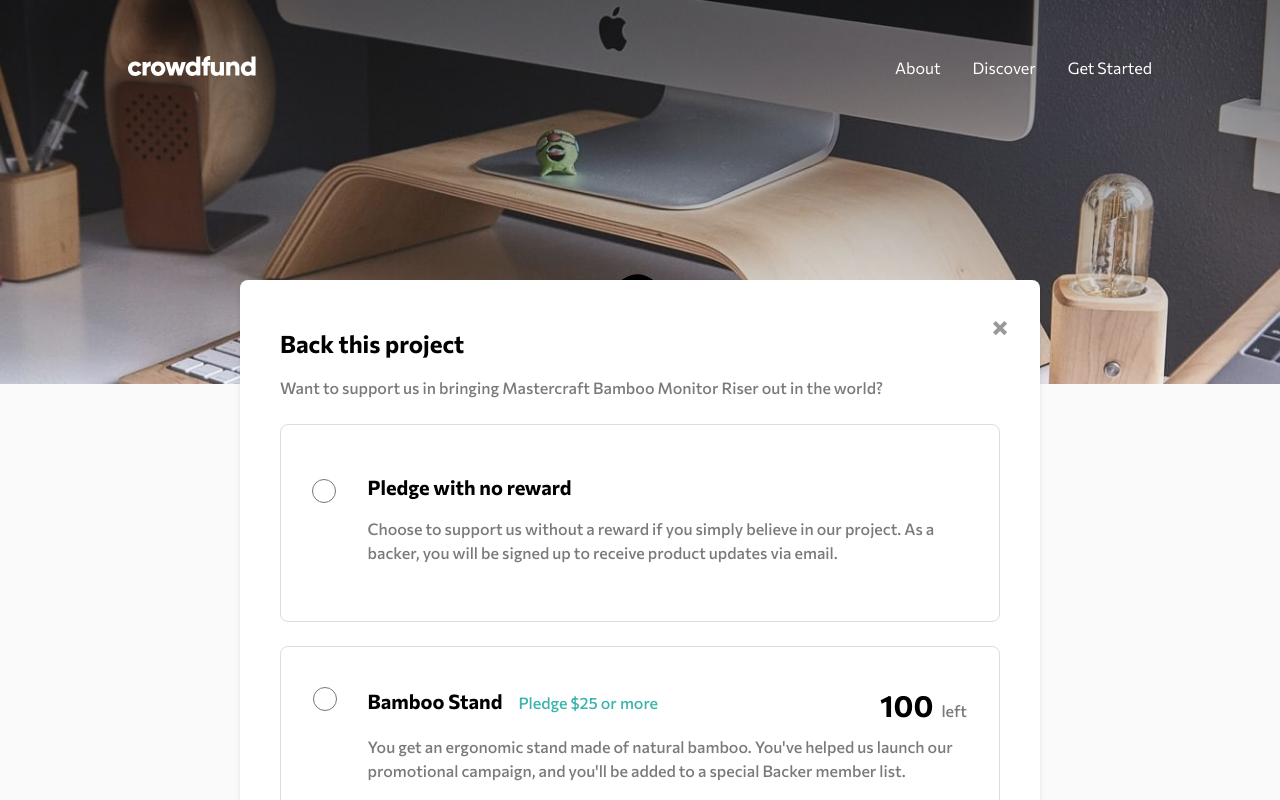
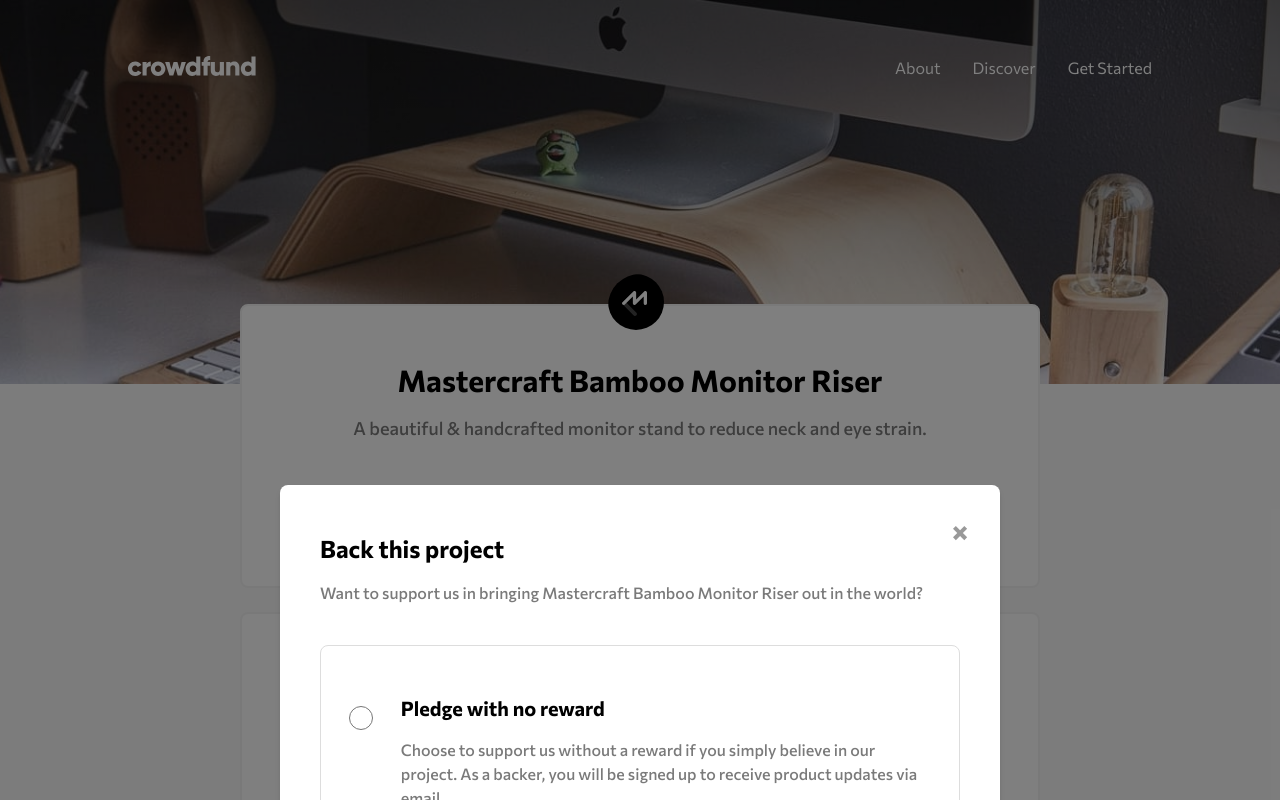
Before and after one commit to JuanMiranda1998/crowfunding-page-frontend-mentor, a Next.js app: page / in a window 1280 px wide. Both pictures are taken after a click on the button "Back this project". Shown: the top 800 px of the page. Built offline with nearby package versions, Linux system fonts and the light colour scheme.

Commit message:
added mask for modal

```diff
--- a/src/app/components/Header/Header.jsx
+++ b/src/app/components/Header/Header.jsx
@@ -3,7 +3,7 @@ import Navbar from './Navbar'
 
 const Header = () => {
   return (
-    <div className='w-full h-96 px-4 md:px-32 flex flex-row justify-between relative z-0'>
+    <div className='w-full h-96 px-4 md:px-32 flex flex-row justify-between relative -z-10'>
       <div
           className="absolute top-0 left-0 bottom-0 right-0 h-full
             bg-gradient-to-t from-transparent from-0% to-black/50"
--- a/src/app/components/MainSection/DonationModal.jsx
+++ b/src/app/components/MainSection/DonationModal.jsx
@@ -13,9 +13,9 @@ const DonationModal = ({ toggleModalFunction }) => {
    }
 
   return (
-    <div className='absolute -top-16 left-1/2 -translate-y-10 -translate-x-1/2 flex flex-col py-8 px-10 shadow-md rounded-lg z-20 bg-white'>
+    <div className='absolute top-0 left-0 bottom-0 right-0 flex flex-col justify-center items-center z-50 bg-black/50'>
         {donationCompleted ? <ThankYouModal toggleDonationFunction={toggleDonation} /> :
-        (<div className='w-80 md:w-[720px]'>
+        (<div className='w-80 md:w-[720px] flex flex-col py-8 px-10 bg-white rounded-lg shadow-md relative'>
           <div className='absolute right-6 top-8 flex items-center justify-center w-8 h-8 cursor-pointer' onClick={toggleModalFunction}>
             <Image
               src={CloseModalIcon}
--- a/src/app/components/MainSection/MainComponent.jsx
+++ b/src/app/components/MainSection/MainComponent.jsx
@@ -6,6 +6,7 @@ import OptionCard from './OptionCard'
 import StatsComponent from './StatsComponent'
 import DonationModal from './DonationModal'
 import { BookmarkIcon } from '../Icons'
+import Header from '../Header/Header'
 
 export const OPTIONS_DATA = [
     {
@@ -61,7 +62,8 @@ const MainComponent = () => {
     }
 
     return (
-        <div className='z-20 relative'>
+        <div className='w-full h-full flex flex-col justify-center items-center z-20 relative'>
+            <Header />
             <div className='w-80 md:w-[800px] flex flex-col gap-6 -mt-20'>
                 <section className='flex flex-col justify-center items-center text-center bg-white rounded-lg border-2 border-[#f4f4f4]'>
                     <div className='rounded-full overflow-hidden w-16 h-16 -mt-8 aspect-square'>
--- a/src/app/components/MainSection/ThankYouModal.jsx
+++ b/src/app/components/MainSection/ThankYouModal.jsx
@@ -4,7 +4,7 @@ import CheckMarkIcon from '@/public/icon-check.svg'
 
 const ThankYouModal = ({ toggleDonationFunction }) => {
   return (
-    <div className='w-64 md:w-[400px] flex flex-col justify-center items-center px-2 text-center'>
+    <div className='w-64 md:w-[400px] flex flex-col justify-center items-center px-2 text-center bg-white'>
         <div className='mb-4'>
             <Image
                 src={CheckMarkIcon}
--- a/src/app/page.js
+++ b/src/app/page.js
@@ -5,7 +5,6 @@ import { cx } from "./utils";
 export default function Home() {
   return (
     <main className={cx("flex min-h-screen flex-col items-center font-cm bg-[#fafafa] relative")}>
-        <Header />
         <MainComponent />
     </main>
   );
```
